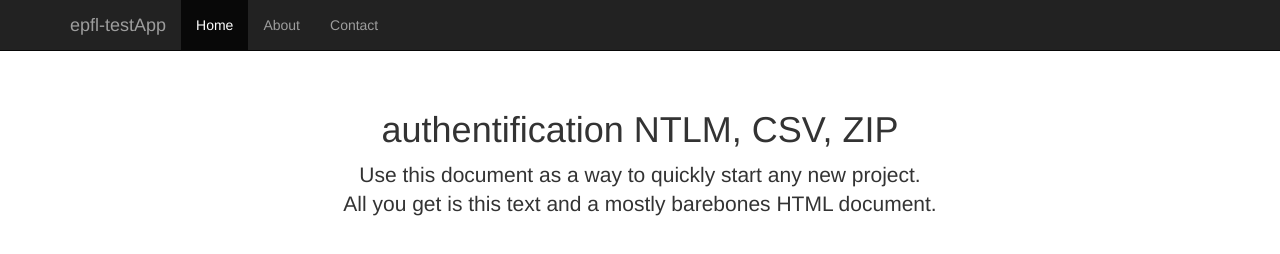
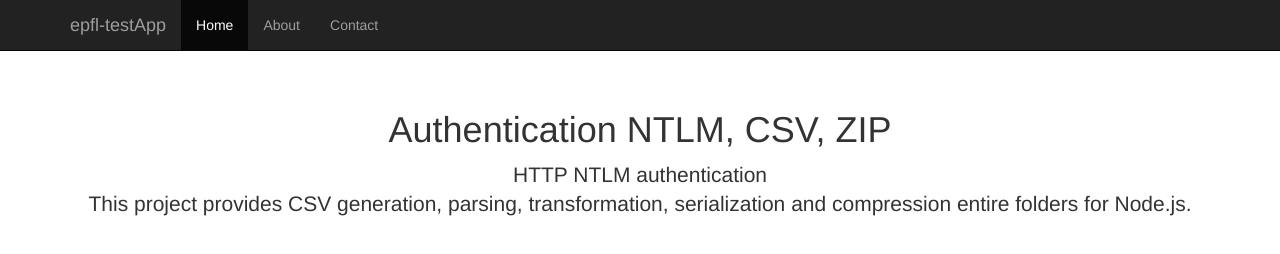
Before and after one commit to the-dsw/epfl-sti-ntlm, a website: page public/index.html in a window 1280 px wide. Drawn offline with nearby package versions, Linux system fonts and the light colour scheme.

Commit message:
Authentication NTLM, CSV, ZIP

```diff
--- a/public/index.html
+++ b/public/index.html
@@ -9,7 +9,7 @@
     <meta name="author" content="">
     <link rel="icon" href="../../favicon.ico">
 
-    <title>Authentification NTLM</title>
+    <title>HTTP NTLM authentication</title>
 
     <!-- Bootstrap core CSS -->
     <link href="/css/bootstrap.min.css" rel="stylesheet">
@@ -50,8 +50,8 @@
     <div class="container">
 
       <div class="starter-template">
-        <h1>authentification NTLM, CSV, ZIP</h1>
-        <p class="lead">Use this document as a way to quickly start any new project.<br> All you get is this text and a mostly barebones HTML document.</p>
+        <h1>Authentication NTLM, CSV, ZIP</h1>
+        <p class="lead">HTTP NTLM authentication<br> This project provides CSV generation, parsing, transformation, serialization and compression entire folders for Node.js.</p>
       </div>
 
     </div><!-- /.container -->
```
